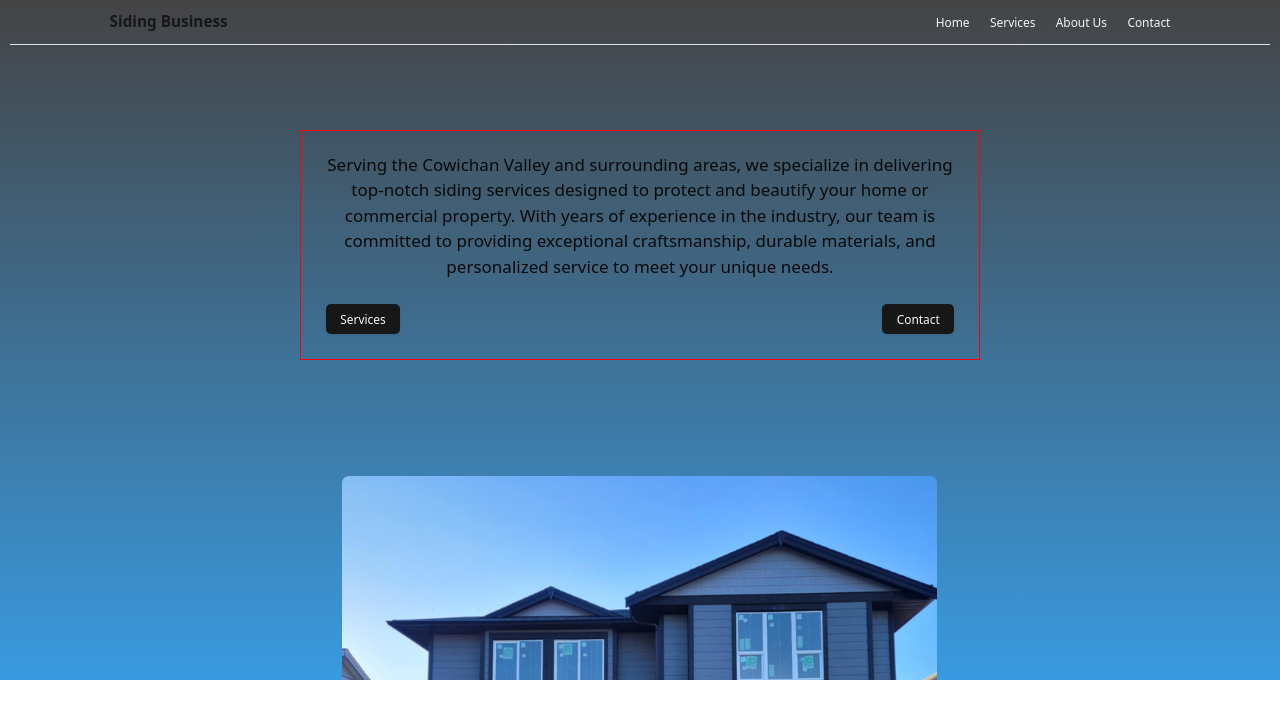
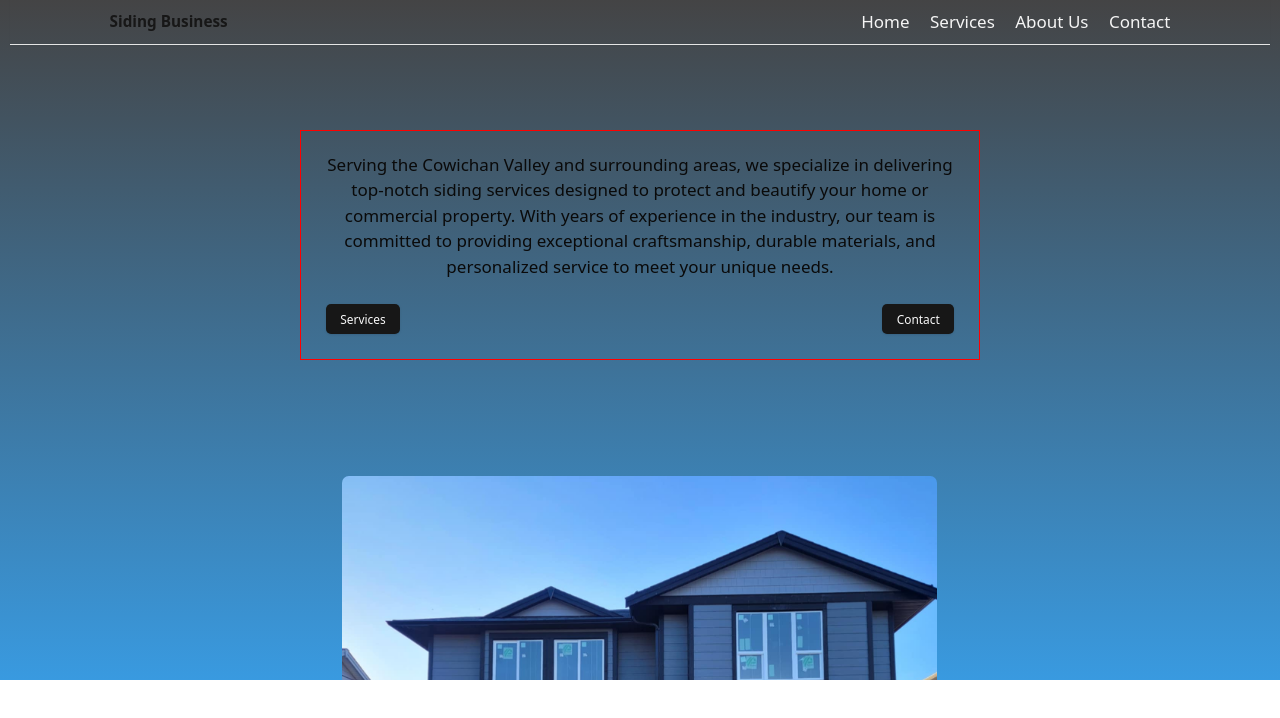
Before and after one commit to ClintasaurusRex/SGSIDING, a React (Vite) app in the folder sgsiding/: page / in a window 1280 px wide. Shown: the top 718 px of the page. Built offline with nearby package versions, Linux system fonts and the light colour scheme.

Commit message:
Update NavBar styling and add CSS import for navigation items

```diff
--- a/sgsiding/src/components/NavBarItems.jsx
+++ b/sgsiding/src/components/NavBarItems.jsx
@@ -1,34 +1,36 @@
 import { cn } from "@/lib/utils";
 import { Link } from "react-router-dom";
-
+import "./styles/NavBar.css";
 
 export default function NavBarItems() {
   return (
+    <div className="nav-items">
     <nav className="hidden md:flex space-x-6">
       <Link
         to="/"
-        className={cn("text-sm font-medium text-muted hover:text-primary")}
+        className={cn("text-xl font-medium text-muted hover:text-primary")}
       >
         Home
       </Link>
       <Link
         to="/services"
-        className={cn("text-sm font-medium text-muted hover:text-primary")}
+        className={cn("text-xl font-medium text-muted hover:text-primary")}
       >
         Services
       </Link>
       <Link
         to="/about"
-        className={cn("text-sm font-medium text-muted hover:text-primary")}
+        className={cn("text-xl font-medium text-muted hover:text-primary")}
       >
         About Us
       </Link>
       <Link
         to="/contact"
-        className={cn("text-sm font-medium text-muted hover:text-primary")}
+        className={cn("text-xl font-medium text-muted hover:text-primary")}
       >
         Contact
       </Link>
     </nav>
+    </div>
   );
 }
--- /dev/null
+++ b/sgsiding/src/components/styles/NavBar.css
@@ -0,0 +1,3 @@
+.nav-items {
+  font-size: 5.2rem;
+}
--- a/sgsiding/src/components/ui/Navbar.jsx
+++ b/sgsiding/src/components/ui/Navbar.jsx
@@ -36,7 +36,7 @@ const Navbar = () => {
             <div className="flex flex-col items-center space-y-4 p-4">
               <Link
                 to="/"
-                className={cn("text-sm font-medium text-muted hover:text-primary")}
+                className={cn("text-sm font-medium text-muted hover:text-primary ")}
                 onClick={toggleMenu}
               >
                 Home
```
